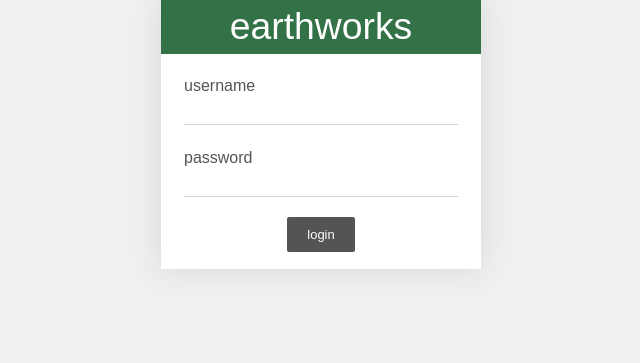
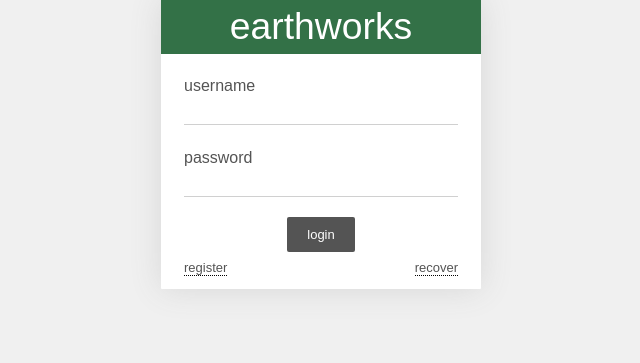
Before and after one commit to sweldon/riplist, a Django app: template templates/login/login.html in a window 1280 px wide. Shown: the part 201-564 px from the top of the page, without its empty margins (319-959 px from the left). Run offline with Django 3.2, Linux system fonts and the light colour scheme; the template is opened without the code that fills it, so the values that code supplies are empty.

Commit message:
scaled login button for device, added register and recover links

```diff
--- a/static/css/login/login.css
+++ b/static/css/login/login.css
@@ -29,7 +29,7 @@ body
 	background-color: white;
 	border-radius: 1px;
 	box-shadow: 0px 0px 2em #d7d7d7;
-	height: 270px;
+	height: 290px;
 	color: #545454;
     margin-top:200px;
 	font-size: 12pt;
--- a/static/css/login/mlogin.css
+++ b/static/css/login/mlogin.css
@@ -34,7 +34,7 @@ body
 	background-color: white;
 	border-radius: 1px;
 	box-shadow: 0px 0px 2px #BBBBBB;
-	height: 16em;
+	height: 17em;
 	color: #545454;
     /*margin-top:200px;*/
 	font-size: 12pt;
@@ -55,6 +55,23 @@ body
     padding-bottom: 10px;
     padding-left: 5px;
 }
+#registerlink{
+    float:left;
+    font-size: 13;
+}
+
+#forgotlink{
+    float:right;
+    font-size: 13;
+}
+
+#registerlink a, #forgotlink a{
+    cursor:pointer;
+    border-bottom: 1px dotted #000;
+    text-decoration: none;
+    color: #545454;
+}
+
 
 .loginbtn {
 
@@ -65,8 +82,9 @@ body
 	color: #ffffff;
 	font-size: 13px;
 	background: #545454;
-	padding: 10px 20px 10px 20px;
+	padding: 10px 30% 10px 30%;
 	text-decoration: none;
+
 
 }
 
--- a/templates/login/login.html
+++ b/templates/login/login.html
@@ -48,6 +48,10 @@
 {#       &nbsp; <a name='regform' class='loginbtn' href="#" onclick="$('#regform').submit();"> sign up </a>#}
 </center>
  </div>
+<br />
+     <span id ="registerlink"><a href="">register</a></span>
+     <span id ="forgotlink"><a href="">recover</a></span>
+
 </div>
 
 
```
